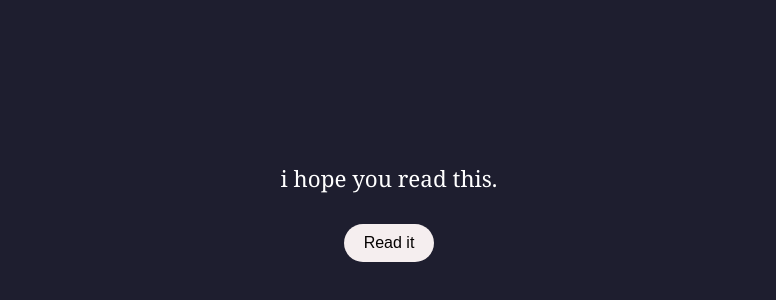
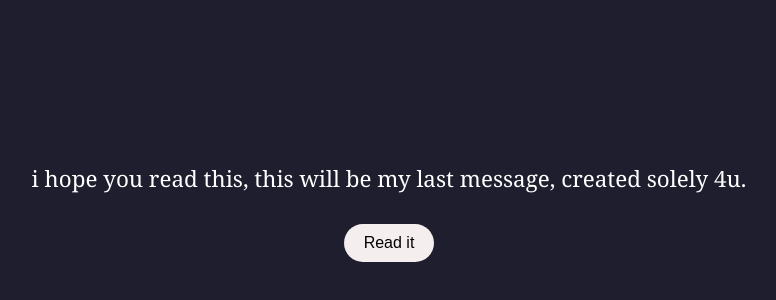
Before and after one commit to Macstlevl/takecare-, a plain HTML site: page index.html in a window 1280 px wide. Shown: the part 188-488 px from the top of the page, without its empty margins (251-1027 px from the left). Drawn offline with Linux system fonts and the light colour scheme.

Commit message:
Update index.html

```diff
--- a/index.html
+++ b/index.html
@@ -8,7 +8,7 @@
   </head>
   <body>
     <div class="intro" id="introText">
-      i hope you read this.
+      i hope you read this, this will be my last message, created solely 4u.
     </div>
     <button class="btn" onclick="showLetter()">Read it</button>
 
```
